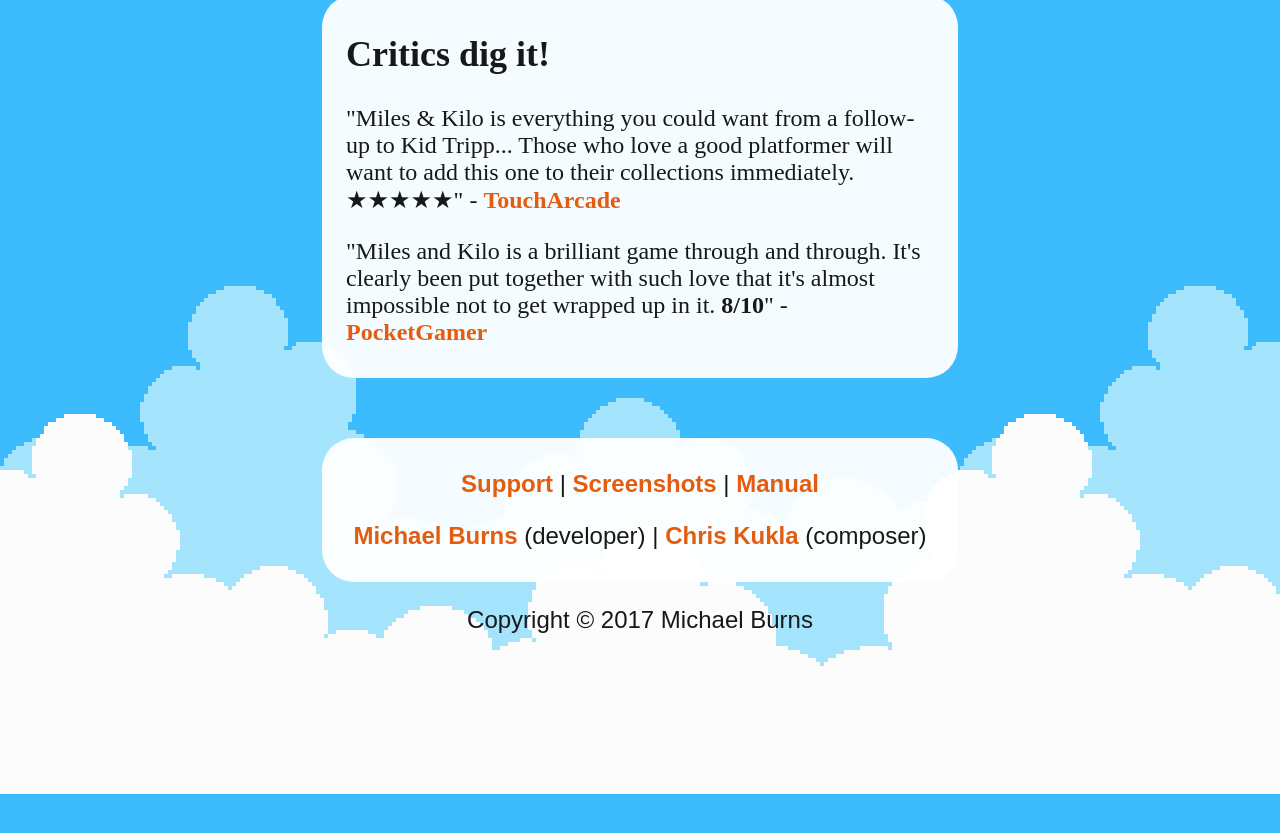
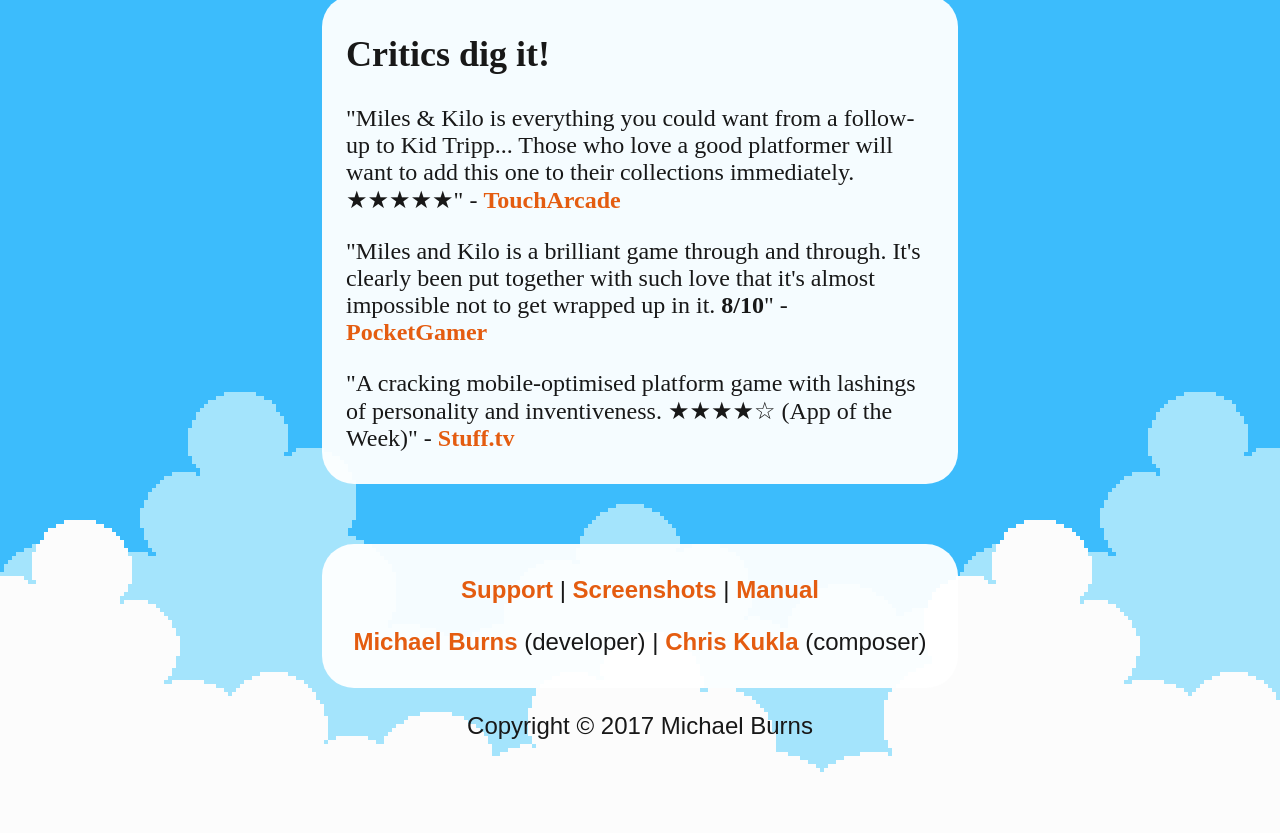
Before and after one commit to thatpixelguy/milesandkilo, a Jekyll site: the page built from index.html, in a window 1280 px wide and 900 px high, scrolled down 748 px. Shown: the top 833 px of the window. Built offline with Jekyll 4.4.1, drawn with Linux system fonts in a browser that asks for light colours; some web fonts are replaced; before the commit the page ends 1542 px from its top, so only the background shows below that.

Commit message:
Updated index.html

```diff
--- a/index.html
+++ b/index.html
@@ -22,6 +22,9 @@
 
 	<p>"Miles and Kilo is a brilliant game through and through. It's clearly been put together with such love that it's almost impossible not to get wrapped up in it. <b>8/10</b>" - <a href='http://www.pocketgamer.co.uk/r/iPhone/Miles+%26+Kilo/review.asp?c=73934'><b>PocketGamer</b></a></p>
 
+    <p>"A cracking mobile-optimised platform game with lashings of personality and inventiveness. ★★★★☆ (App of the Week)" - <a href='https://www.stuff.tv/app-reviews/miles-kilo/review'><b>Stuff.tv</b></a></p>
+
+	<p>
   </div>
 
 <br/>
```
